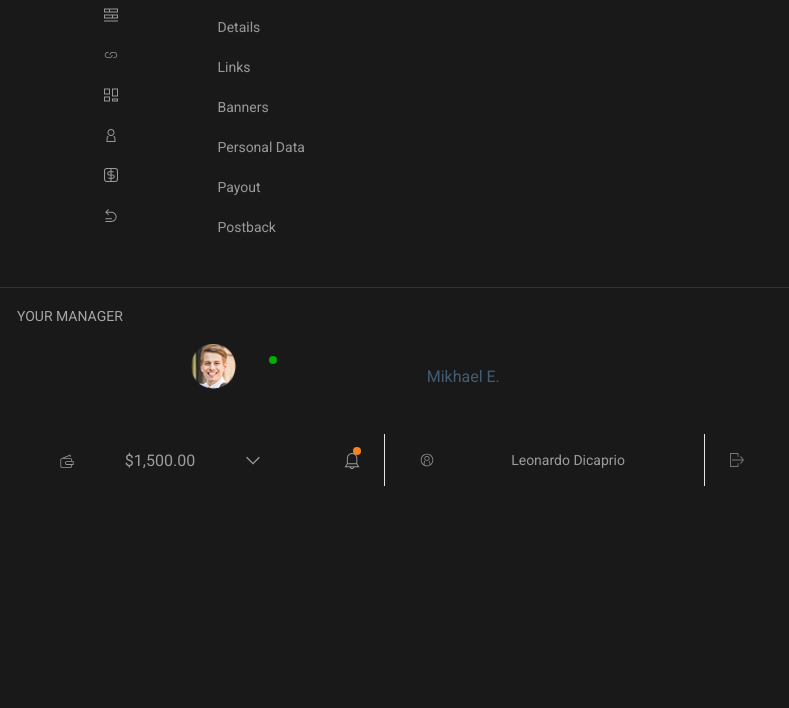
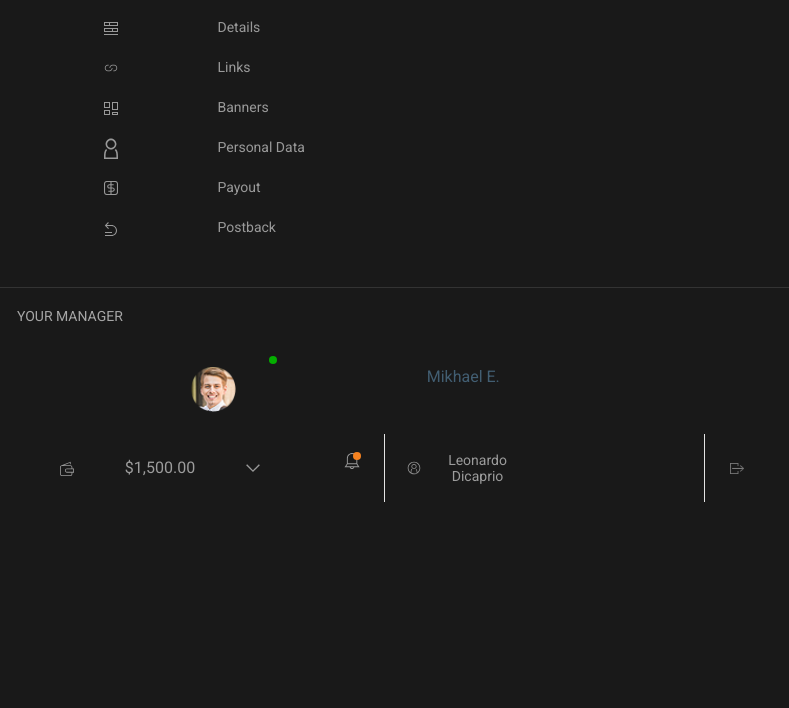
Before and after one commit to Ma-Der/modul-9-12, a plain HTML site: page src/mobile-menu.html in a window 1280 px wide. Shown: the part 92-800 px from the top of the page, without its empty margins (0-789 px from the left). Drawn offline with Linux system fonts and the light colour scheme.

Commit message:
Fix grid to flexbox

```diff
--- a/sass/_layout.scss
+++ b/sass/_layout.scss
@@ -1,18 +1,10 @@
 .row {
   border: none;
-
-  &::before,
-  &::after {
-    content: "";
-    display: table;
-    clear: both;
-  }
+  display: flex;
 }
 [class*="col-"] {
 	border: none;
-	float: left;
-	height: auto;
-	margin: 0 auto;
+  display: flex;
 	min-height: 1px;
 	overflow: auto;
 }
--- a/sass/sections/_mobile-menu.scss
+++ b/sass/sections/_mobile-menu.scss
@@ -84,17 +84,15 @@
 
 .mobile-sidebar{
   background-color: #191919;
+  display: flex;
+  flex-direction: column;
   height: 100vh;
-  //position: fixed;
   width: 100%;
-  a {
-    color: #000;
-    display: block;
-  }
   img{
-    display: block;
+    display: flex;
+    align-items: center;
+    justify-content: center;
     filter: invert(60%);
-    height: 14px;
     margin: auto;
     width: 14px;
   }
```
Also changed, not shown: css/style.css, 1 other file.
